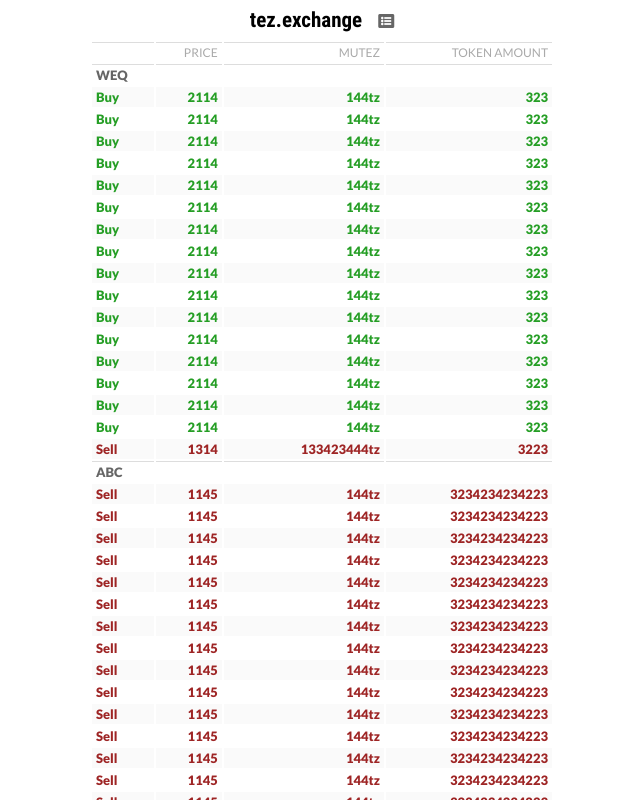
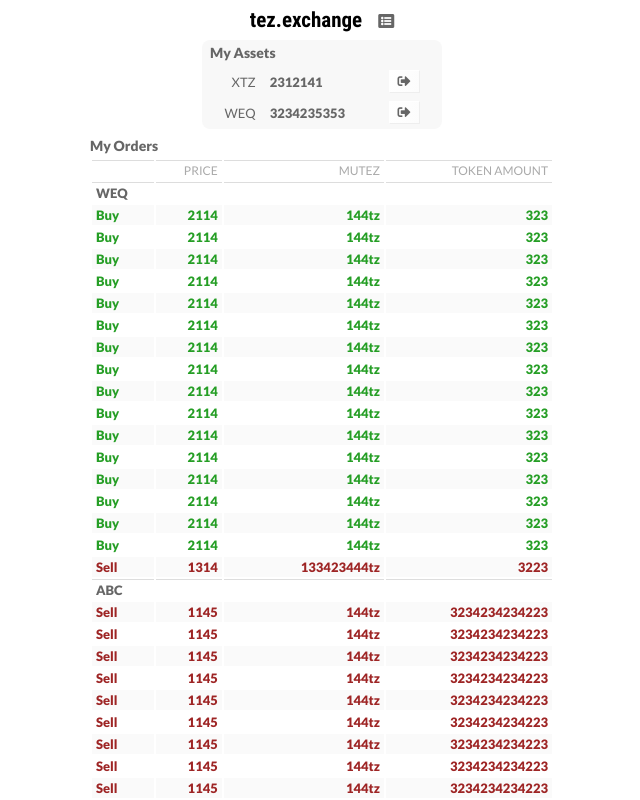
Before and after one commit to tezexchange/tezexchange-web, a Nuxt app: page /my-orders in a window 1280 px wide. Shown: the top 800 px of the page, without its empty margins (318-958 px from the left). Built offline with nearby package versions, Linux system fonts and the light colour scheme.

Commit message:
add my assets panel

```diff
--- /dev/null
+++ b/src/components/MyAssets.vue
@@ -0,0 +1,45 @@
+<script>
+  import { sample_my_assets } from '~/js/data'
+
+  export default {
+    data() {
+      return {
+        my_assets: sample_my_assets
+      }
+    }
+  }
+</script>
+
+<template>
+  <div>
+    <div class="wrapper">
+      <h2>My Assets</h2>
+      <table>
+        <tbody>
+          <tr v-for="(amount, name) in my_assets">
+            <th>{{name}}</th>
+            <td>
+              <b>{{amount}}</b>
+            </td>
+            <td>
+              <button class="withdraw-btn">
+                <i class="fas fa-sign-out-alt" title="withdraw"></i>
+              </button>
+            </td>
+          </tr>
+        </tbody>
+      </table>
+    </div>
+  </div>
+</template>
+
+<style scoped>
+h2 {padding: 4px 8px;}
+.wrapper {max-width: 240px; margin: 8px auto; background: #f8f8f8; border-radius: 8px;}
+table {width: 100%; }
+b {font-size: 13px;}
+th, td {padding: 3px 6px; font-size: 13px;}
+th { font-weight: 400; text-align: right; }
+
+.withdraw-btn i { font-size: 13px; margin: 0 }
+</style>
--- a/src/pages/token/token.vue
+++ b/src/components/Token.vue
@@ -1,5 +1,5 @@
 <script>
-  import OperationPanel from '~/components/OperationPanel'
+  import OperationPanel from './OperationPanel'
 
   export default {
     components: {
--- a/src/js/data.js
+++ b/src/js/data.js
@@ -1,6 +1,8 @@
-export const storage = {
-  x: 1
+export const sample_my_assets = {
+  XTZ: '2312141',
+  WEQ: '3234235353'
 }
+
 
 export const sample_my_orders = {
   WEQ: [
--- a/src/layouts/default.vue
+++ b/src/layouts/default.vue
@@ -6,7 +6,7 @@
 	  	</div>
       <div class="menu">
         <nuxt-link to="/my-orders">
-          <i class="fas fa-list-alt my-orders-btn" title="my orders"></i>
+          <i class="fas fa-list-alt my-orders-btn" title="mine"></i>
         </nuxt-link>
       </div>
     </header>
@@ -47,7 +47,7 @@ button:disabled {
 }
 button > i {margin-right: 4px;}
 button span {font-family: 'Roboto Condensed'; font-size: 14px; }
-
+h2 { font-weight: 900; font-size: 14px; }
 
 .expand-enter-active {
   transition: all 5s;
--- a/src/pages/index.vue
+++ b/src/pages/index.vue
@@ -1,5 +1,5 @@
 <script>
-  import Token from './token/token'
+  import Token from '~/components/Token'
   import { sample_orders } from '~/js/data'
 
   export default {
--- a/src/pages/my-orders/index.vue
+++ b/src/pages/my-orders/index.vue
@@ -1,7 +1,11 @@
 <script>
   import { sample_my_orders } from '~/js/data'
+  import MyAssets from '~/components/MyAssets'
 
   export default {
+    components: {
+      MyAssets
+    },
     data() {
       return {
         my_orders: sample_my_orders,
@@ -33,6 +37,8 @@
 
 <template>
   <div>
+    <my-assets></my-assets>
+    <h2>My Orders</h2>
     <div class="cancel-btn-wrapper" v-if="selected.top_px" :style="{top: selected.top_px + 'px'}">
       <button>
         <i class="fas fa-ban"></i>
@@ -72,6 +78,7 @@
 </template>
 
 <style scoped>
+h2 {margin: 4px 8px;}
 .table-wrapper {padding: 0 8px;}
 table {width: 100%;}
 th {font-weight: 400; color: #aaa; font-size: 12px;}
--- a/src/pages/token/_token.vue
+++ b/src/pages/token/_token.vue
@@ -1,5 +1,5 @@
 <script>
-	import Token from './token'
+	import Token from '~/components/Token'
 	import { sample_orders } from '~/js/data'
 
   export default {
```
